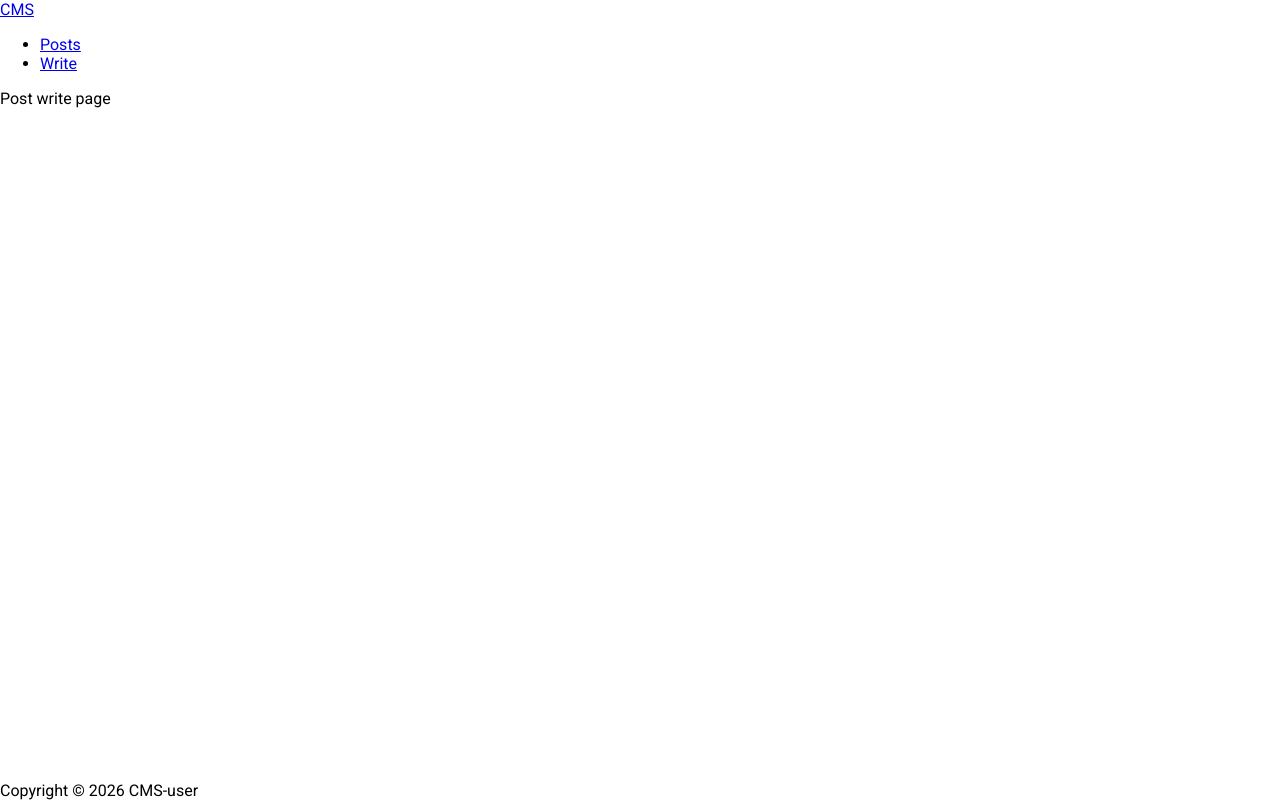
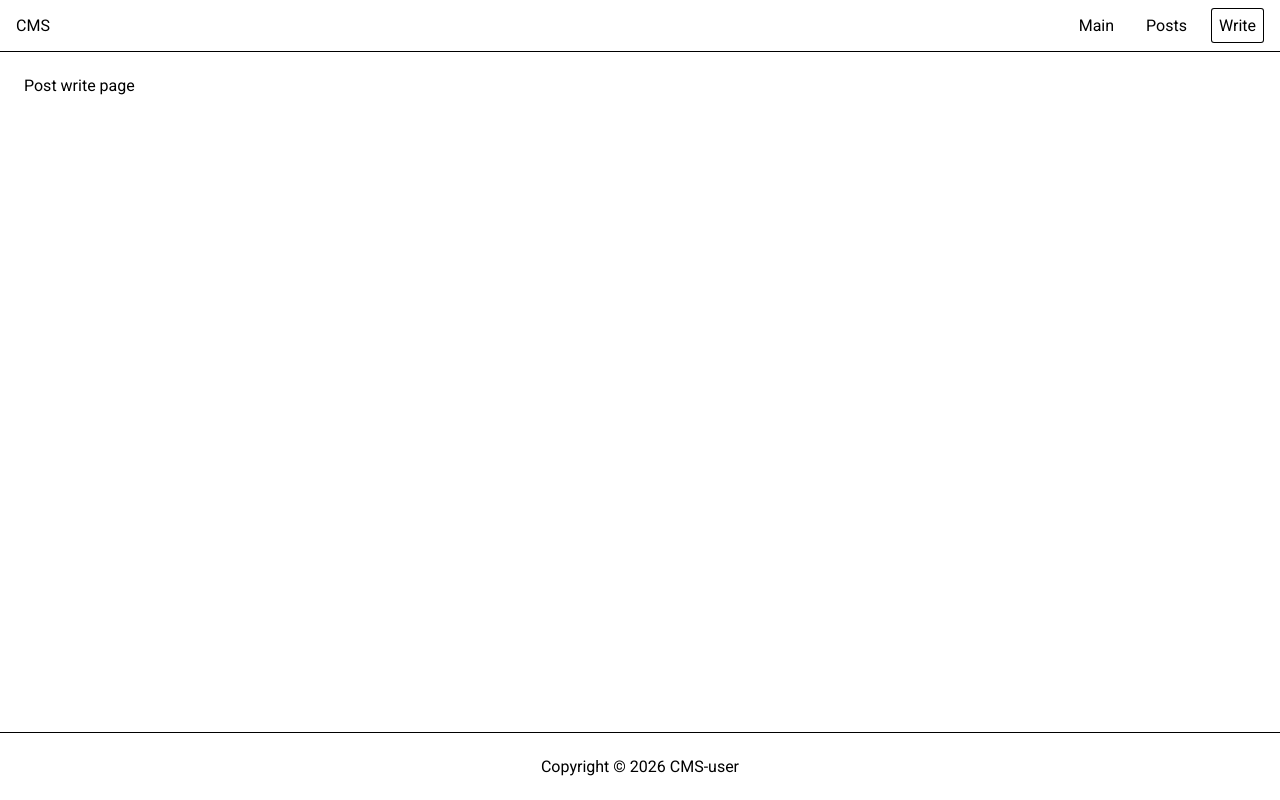
Before and after one commit to GrntKim/springboard, a React (Vite) app in the folder frontend/: page /write in a window 1280 px wide. Built offline with nearby package versions, Linux system fonts and the light colour scheme.

Commit message:
Add minimal style

```diff
--- a/frontend/src/App.css
+++ b/frontend/src/App.css
@@ -5,5 +5,6 @@
 }
 
 .content {
+  padding: 1.5rem;
   flex: 1;
 }
--- /dev/null
+++ b/frontend/src/layouts/Footer/Footer.css
@@ -0,0 +1,7 @@
+footer {
+    display: flex;
+    justify-content: center;
+    align-items: center;
+    padding: 1.5rem;
+    border-top: 1px solid black;
+}
--- a/frontend/src/layouts/Footer/Footer.tsx
+++ b/frontend/src/layouts/Footer/Footer.tsx
@@ -1,3 +1,5 @@
+import "./Footer.css";
+
 export default function Footer() {
     return (
         <footer>
--- /dev/null
+++ b/frontend/src/layouts/Header/Header.css
@@ -0,0 +1,27 @@
+header {
+    display: flex;
+    justify-content: space-between;
+    align-items: center;
+    padding: 0 0.5rem;
+    border-bottom: 1px solid black;
+}
+
+a {
+    text-decoration: none;
+    color: black;
+    padding: 0.5rem;
+    transition-duration: 0.2s;
+}
+
+a:hover,
+.site-links a.active {
+    box-shadow: inset 0 0 0 1px black;
+    border-radius: 3px;
+}
+
+ul {
+    list-style: none;
+    display: flex;
+    padding: 0 0.5rem;
+    gap: 1rem;
+}
--- a/frontend/src/layouts/Header/Header.tsx
+++ b/frontend/src/layouts/Header/Header.tsx
@@ -1,3 +1,4 @@
+import "./Header.css";
 import { Link, NavLink } from 'react-router-dom';
 
 export default function Header() {
@@ -9,6 +10,7 @@ export default function Header() {
 
             <div className="site-menu">
                 <ul className="site-links">
+                    <li><NavLink to={"/"}>Main</NavLink></li>
                     <li><NavLink to={"/posts"}>Posts</NavLink></li>
                     <li><NavLink to={"/write"}>Write</NavLink></li>
                 </ul>
```
